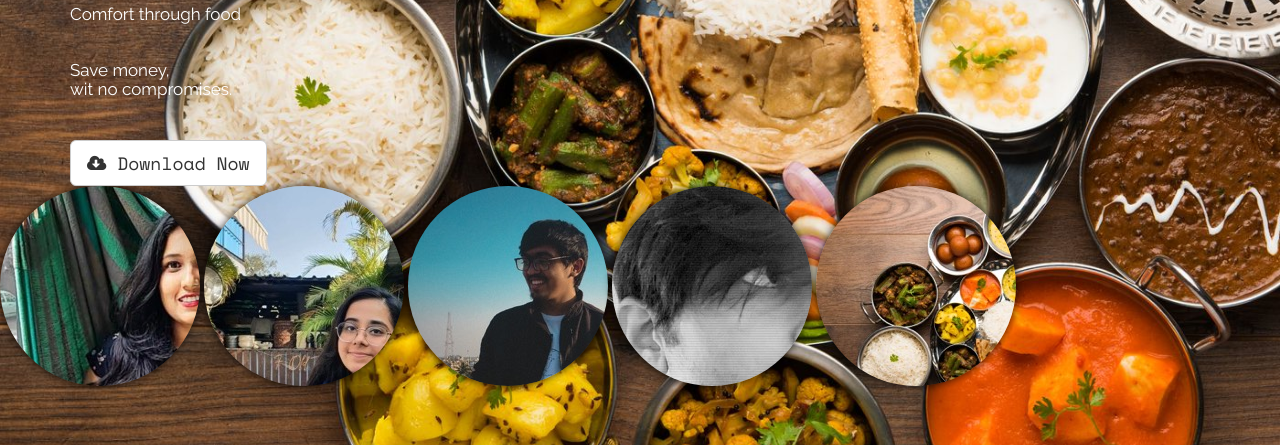
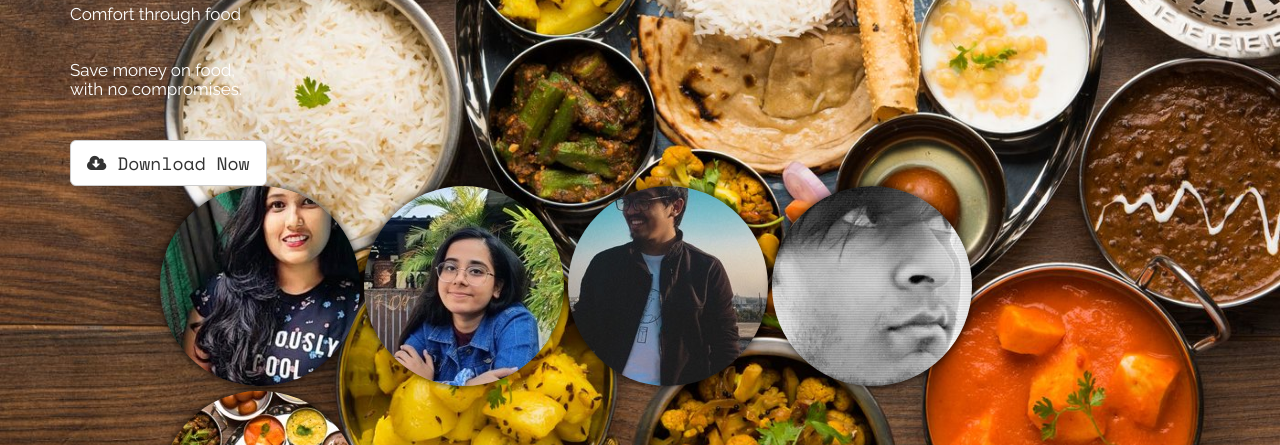
Before and after one commit to Valairan/crunchit, a plain HTML site: page index.html in a window 1280 px wide. Shown: the part 355-800 px from the top of the page. Drawn offline with nearby package versions, Linux system fonts and the light colour scheme.

Commit message:
New Landing page

```diff
--- a/index.html
+++ b/index.html
@@ -15,7 +15,6 @@
 <head>
 	<title>Crunchit</title>
 </head>
-<body>
 
 <nav class="navbar navbar-default">
   <div class="container">
@@ -50,7 +49,7 @@
 		<div class="col-lg-12">
 			<div id="content">
 				<h1>Crunchit</h1>
-				<h3>Comfort through food<br /><br /> <br /> Save money,<br />wit no compromises.</h3>
+				<h3>Comfort through food<br /><br /> <br /> Save money on food,<br />with no compromises.</h3>
 				<hr />
 				<button class="btn btn-default btn-lg"><i class="fa fa-cloud-download" aria-hidden="true"></i> Download Now</button>
 			</div>
@@ -58,7 +57,7 @@
 	</div>
 </div>
 
-<div>
+<div class="center">
   <div class="circlediv">
     <a href="#" class="btn-ds circular">
 
@@ -78,6 +77,7 @@
   </div>
 </div>
 
+<body>
 
 <!-- SCRIPTS
 BOOTSTRAP ALWAYS NEEDS JQUERY RAN FIRST -->
--- a/style.css
+++ b/style.css
@@ -5,6 +5,7 @@ body{
 	background-image: url(./img/shutterstock_1435374326.jpg);
 	background-size:cover;
 	background-position: center;
+	background-repeat: no-repeat;
 	color:white;
 }
 h1{
@@ -39,13 +40,18 @@ hr{
 	font-family: 'Space Mono', monospace;
 }
 .cirlediv {
+	max-width: 700px;
+	width: 100%;
+  }
+  .center {
 	margin: auto;
-	max-width: 700px;
-	width: 50%;
+	width: 75%;
+
   }
+  .circular {
 
-  .circular {
-	/* display items as block elements, inline positioning */
+	margin-right: auto;
+	margin-left: auto;	/* display items as block elements, inline positioning */
 	display: inline-block;
 	/* set the height of the image */
 	height: 200px;
@@ -65,30 +71,32 @@ hr{
 	  -moz-box-shadow: 0 0 8px rgba(0, 0, 0, .8);
   }
 
-  /* simple hover effect */
-  a.circular {
-	opacity: 1;
-	/* add fade transition effect to opacity change */
-	transition: opacity 0.3s ease-in-out;
-	-webkit-transition: opacity 0.3s ease-in-out; /* Safari */
-  }
+
 
 
 
   .btn-ds {
-	background: url(./img/dsS.jpeg) no-repeat;
+	background: url(./img/dsSS.jpeg) no-repeat;
+	background-position: center;
   }
 
   .btn-jm {
-	background: url(./img/jmS.jpeg) no-repeat;
+		background: url(./img/jmSS.jpeg) no-repeat;
+		background-position: center;
+
   }
   .btn-dv {
-	background: url(./img/dvS.jpeg) no-repeat;
+	background: url(./img/dvSS.jpeg) no-repeat;
+	background-position: center;
+
   }
   .btn-ktt {
-	background: url(./img/kttS.jpeg) no-repeat;
+	background: url(./img/kttSS.jpeg) no-repeat;
+	background-position: center;
+
   }
   .btn-kv {
-	background: url(./img/kvs.jpeg) no-repeat;
-	background-position: calc();
+	background: url(./img/kvSS.jpeg) no-repeat;
+	background-position: center;
+
 }
```
Also changed, not shown: img/dsSS.jpeg (added), img/dvSS.jpeg (added), img/jmSS.jpeg (added), img/kttSS.jpeg (added), img/kvSS.jpeg (added), 1 other file.
